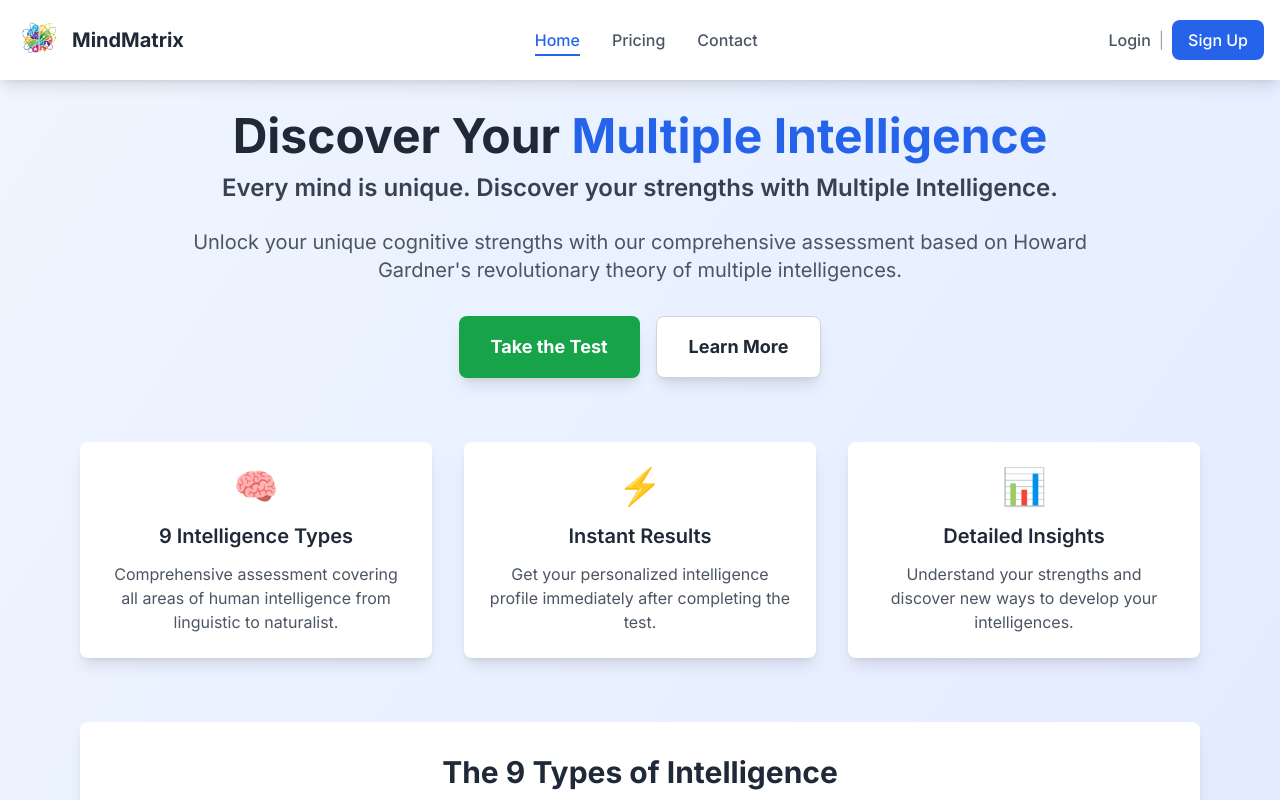
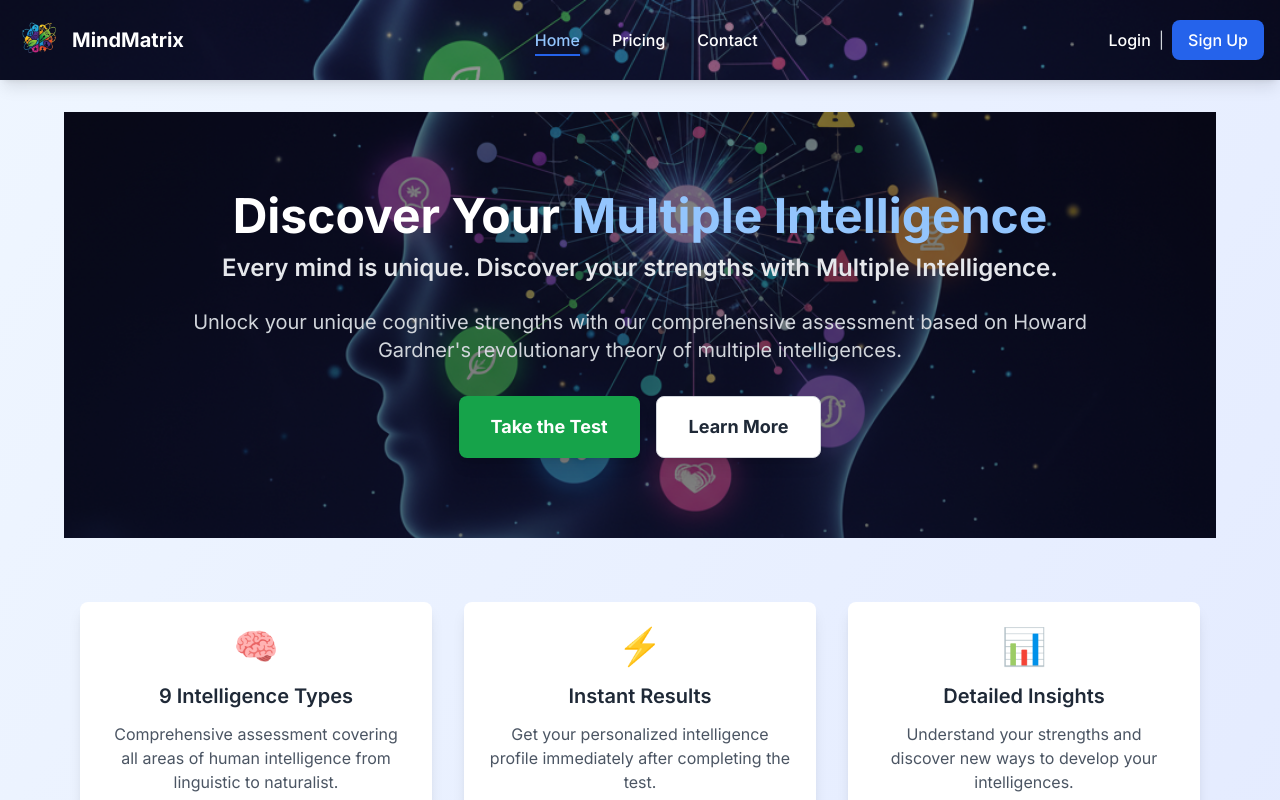
Before and after one commit to zoombahrainservices-lab/MI-Test, a Next.js app: page / in a window 1280 px wide. Shown: the top 800 px of the page. Built offline with nearby package versions, Linux system fonts and the light colour scheme.

Commit message:
feat: change test to show 1 question at a time instead of 4
- Update QUESTIONS_PER_PAGE from 4 to 1 in discover page
- Improves user experience with focused single question display
- Maintains all existing functionality and auto-advance behavior

```diff
--- a/app/components/Header.tsx
+++ b/app/components/Header.tsx
@@ -19,8 +19,17 @@ export default function Header() {
   }
 
   return (
-    <header className="bg-white shadow-lg">
-      <div className="container mx-auto px-4 py-4">
+    <header
+      className="shadow-lg relative"
+      style={{
+        backgroundImage: 'url(/heroimage.png)',
+        backgroundSize: 'cover',
+        backgroundPosition: 'center',
+        backgroundRepeat: 'no-repeat'
+      }}
+    >
+      <div className="absolute inset-0 bg-black bg-opacity-40"></div>
+      <div className="container mx-auto px-4 py-4 relative z-10">
         <nav className="flex items-center justify-between">
           {/* Left side - Logo/Title */}
           <div className="flex items-center">
@@ -33,7 +42,7 @@ export default function Header() {
                 className="w-10 h-10 sm:w-12 sm:h-12"
                 priority
               />
-              <span className="text-lg sm:text-xl font-bold text-gray-800">MindMatrix</span>
+              <span className="text-lg sm:text-xl font-bold text-white">MindMatrix</span>
             </Link>
           </div>
 
@@ -43,8 +52,8 @@ export default function Header() {
               href="/"
               className={`relative transition duration-200 font-medium ${
                 isActive('/')
-                  ? 'text-blue-600'
-                  : 'text-gray-600 hover:text-blue-600'
+                  ? 'text-blue-300'
+                  : 'text-white hover:text-blue-300'
               }`}
             >
               Home
@@ -57,8 +66,8 @@ export default function Header() {
                 href="/discover"
                 className={`relative transition duration-200 font-medium ${
                   isActive('/discover')
-                    ? 'text-blue-600'
-                    : 'text-gray-600 hover:text-blue-600'
+                    ? 'text-blue-300'
+                    : 'text-white hover:text-blue-300'
                 }`}
               >
                 Discover
@@ -71,8 +80,8 @@ export default function Header() {
               href="/pricing"
               className={`relative transition duration-200 font-medium ${
                 isActive('/pricing')
-                  ? 'text-blue-600'
-                  : 'text-gray-600 hover:text-blue-600'
+                  ? 'text-blue-300'
+                  : 'text-white hover:text-blue-300'
               }`}
             >
               Pricing
@@ -84,8 +93,8 @@ export default function Header() {
               href="/contact"
               className={`relative transition duration-200 font-medium ${
                 isActive('/contact')
-                  ? 'text-blue-600'
-                  : 'text-gray-600 hover:text-blue-600'
+                  ? 'text-blue-300'
+                  : 'text-white hover:text-blue-300'
               }`}
             >
               Contact
@@ -99,7 +108,7 @@ export default function Header() {
           <div className="hidden md:flex items-center space-x-4">
             {isAuthenticated ? (
               <div className="flex items-center space-x-4">
-                <span className="text-gray-600 hidden lg:inline">Welcome, {user?.name || user?.email}</span>
+                <span className="text-white hidden lg:inline">Welcome, {user?.name || user?.email}</span>
                 <button
                   onClick={logout}
                   className="bg-gray-600 hover:bg-gray-700 text-white px-4 py-2 rounded-lg font-medium transition duration-200"
@@ -111,11 +120,11 @@ export default function Header() {
               <div className="flex items-center space-x-2">
                 <Link
                   href="/login"
-                  className="text-gray-600 hover:text-blue-600 transition duration-200 font-medium"
+                  className="text-white hover:text-blue-300 transition duration-200 font-medium"
                 >
                   Login
                 </Link>
-                <span className="text-gray-400">|</span>
+                <span className="text-gray-300">|</span>
                 <Link
                   href="/signup"
                   className="bg-blue-600 hover:bg-blue-700 text-white px-4 py-2 rounded-lg font-medium transition duration-200"
@@ -130,7 +139,7 @@ export default function Header() {
           <div className="md:hidden">
             <button
               onClick={() => setIsMobileMenuOpen(!isMobileMenuOpen)}
-              className="text-gray-600 hover:text-gray-800 p-2"
+              className="text-white hover:text-blue-300 p-2"
             >
               <svg className="w-6 h-6" fill="none" stroke="currentColor" viewBox="0 0 24 24">
                 {isMobileMenuOpen ? (
@@ -145,7 +154,7 @@ export default function Header() {
 
         {/* Mobile Menu */}
         {isMobileMenuOpen && (
-          <div className="md:hidden mt-4 pb-4 border-t border-gray-200">
+          <div className="md:hidden mt-4 pb-4 border-t border-gray-300">
             <div className="flex flex-col space-y-4 pt-4">
               {/* Navigation Links */}
               <div className="flex flex-col space-y-2">
@@ -153,8 +162,8 @@ export default function Header() {
                   href="/"
                   className={`relative transition duration-200 font-medium py-2 ${
                     isActive('/')
-                      ? 'text-blue-600'
-                      : 'text-gray-600 hover:text-blue-600'
+                      ? 'text-blue-300'
+                      : 'text-white hover:text-blue-300'
                   }`}
                   onClick={() => setIsMobileMenuOpen(false)}
                 >
@@ -168,14 +177,14 @@ export default function Header() {
                     href="/discover"
                     className={`relative transition duration-200 font-medium py-2 ${
                       isActive('/discover')
-                        ? 'text-blue-600'
-                        : 'text-gray-600 hover:text-blue-600'
+                        ? 'text-blue-300'
+                        : 'text-white hover:text-blue-300'
                     }`}
                     onClick={() => setIsMobileMenuOpen(false)}
                   >
                     Discover
                     {isActive('/discover') && (
-                      <div className="absolute left-0 top-0 bottom-0 w-1 bg-blue-600"></div>
+                      <div className="absolute left-0 top-0 bottom-0 w-1 bg-blue-300"></div>
                     )}
                   </Link>
                 )}
@@ -183,37 +192,37 @@ export default function Header() {
                   href="/pricing"
                   className={`relative transition duration-200 font-medium py-2 ${
                     isActive('/pricing')
-                      ? 'text-blue-600'
-                      : 'text-gray-600 hover:text-blue-600'
+                      ? 'text-blue-300'
+                      : 'text-white hover:text-blue-300'
                   }`}
                   onClick={() => setIsMobileMenuOpen(false)}
                 >
                   Pricing
                   {isActive('/pricing') && (
-                    <div className="absolute left-0 top-0 bottom-0 w-1 bg-blue-600"></div>
+                    <div className="absolute left-0 top-0 bottom-0 w-1 bg-blue-300"></div>
                   )}
                 </Link>
                 <Link
                   href="/contact"
                   className={`relative transition duration-200 font-medium py-2 ${
                     isActive('/contact')
-                      ? 'text-blue-600'
-                      : 'text-gray-600 hover:text-blue-600'
+                      ? 'text-blue-300'
+                      : 'text-white hover:text-blue-300'
                   }`}
                   onClick={() => setIsMobileMenuOpen(false)}
                 >
                   Contact
                   {isActive('/contact') && (
-                    <div className="absolute left-0 top-0 bottom-0 w-1 bg-blue-600"></div>
+                    <div className="absolute left-0 top-0 bottom-0 w-1 bg-blue-300"></div>
                   )}
                 </Link>
               </div>
 
               {/* Auth Section */}
-              <div className="border-t border-gray-200 pt-4">
+              <div className="border-t border-gray-300 pt-4">
                 {isAuthenticated ? (
                   <div className="flex flex-col space-y-3">
-                    <div className="text-sm text-gray-500">
+                    <div className="text-sm text-gray-200">
                       Welcome, {user?.name || user?.email}
                     </div>
                     <button
@@ -230,7 +239,7 @@ export default function Header() {
                   <div className="flex flex-col space-y-2">
                     <Link
                       href="/login"
-                      className="text-gray-600 hover:text-blue-600 transition duration-200 font-medium py-2"
+                      className="text-white hover:text-blue-300 transition duration-200 font-medium py-2"
                       onClick={() => setIsMobileMenuOpen(false)}
                     >
                       Login
--- a/app/components/HomePage.tsx
+++ b/app/components/HomePage.tsx
@@ -18,18 +18,27 @@ export default function HomePage() {
   return (
     <div className="max-w-6xl mx-auto">
       {/* Hero Section */}
-      <div className="mb-12 sm:mb-16 px-4">
+      <div
+        className="mb-12 sm:mb-16 px-4 py-16 sm:py-20 relative"
+        style={{
+          backgroundImage: 'url(/heroimage.png)',
+          backgroundSize: 'cover',
+          backgroundPosition: 'center',
+          backgroundRepeat: 'no-repeat'
+        }}
+      >
+        <div className="absolute inset-0 bg-black bg-opacity-50"></div>
         {/* Text and Buttons */}
-        <div className="text-center max-w-4xl mx-auto">
+        <div className="text-center max-w-4xl mx-auto relative z-10">
           {isAuthenticated ? (
             <>
-              <h1 className="text-3xl sm:text-4xl lg:text-5xl font-bold text-gray-800 mb-2 sm:mb-3">
-                Welcome back, <span className="text-blue-600">{user?.name || user?.email}</span>!
+              <h1 className="text-3xl sm:text-4xl lg:text-5xl font-bold text-white mb-2 sm:mb-3">
+                Welcome back, <span className="text-blue-300">{user?.name || user?.email}</span>!
               </h1>
-              <h2 className="text-xl sm:text-2xl font-semibold text-gray-700 mb-4 sm:mb-6">
+              <h2 className="text-xl sm:text-2xl font-semibold text-gray-200 mb-4 sm:mb-6">
                 Every mind is unique. Discover your strengths with Multiple Intelligence.
               </h2>
-              <p className="text-lg sm:text-xl text-gray-600 mb-6 sm:mb-8 leading-relaxed">
+              <p className="text-lg sm:text-xl text-gray-300 mb-6 sm:mb-8 leading-relaxed">
                 Ready to discover your intelligence profile? Take our comprehensive assessment to unlock your unique cognitive strengths.
               </p>
               <div className="flex flex-col sm:flex-row gap-4 justify-center">
@@ -49,14 +58,14 @@ export default function HomePage() {
             </>
           ) : (
             <>
-              <h1 className="text-3xl sm:text-4xl lg:text-5xl font-bold text-gray-800 mb-2 sm:mb-3">
+              <h1 className="text-3xl sm:text-4xl lg:text-5xl font-bold text-white mb-2 sm:mb-3">
                 Discover Your
-                <span className="text-blue-600"> Multiple Intelligence</span>
+                <span className="text-blue-300"> Multiple Intelligence</span>
               </h1>
-              <h2 className="text-xl sm:text-2xl font-semibold text-gray-700 mb-4 sm:mb-6">
+              <h2 className="text-xl sm:text-2xl font-semibold text-gray-200 mb-4 sm:mb-6">
                 Every mind is unique. Discover your strengths with Multiple Intelligence.
               </h2>
-              <p className="text-lg sm:text-xl text-gray-600 mb-6 sm:mb-8 leading-relaxed">
+              <p className="text-lg sm:text-xl text-gray-300 mb-6 sm:mb-8 leading-relaxed">
                 Unlock your unique cognitive strengths with our comprehensive assessment based on Howard Gardner's
                 revolutionary theory of multiple intelligences.
               </p>
--- a/app/discover/page.tsx
+++ b/app/discover/page.tsx
@@ -37,7 +37,7 @@ export default function DiscoverPage() {
   const [questionsError, setQuestionsError] = useState<string | null>(null)
 
   // Constants for pagination
-  const QUESTIONS_PER_PAGE = 4
+  const QUESTIONS_PER_PAGE = 1
   const TOTAL_PAGES = questions.length > 0 ? Math.ceil(questions.length / QUESTIONS_PER_PAGE) : 0
 
   // Fetch questions from database
```
Also changed, not shown: public/heroimage.png (added).
